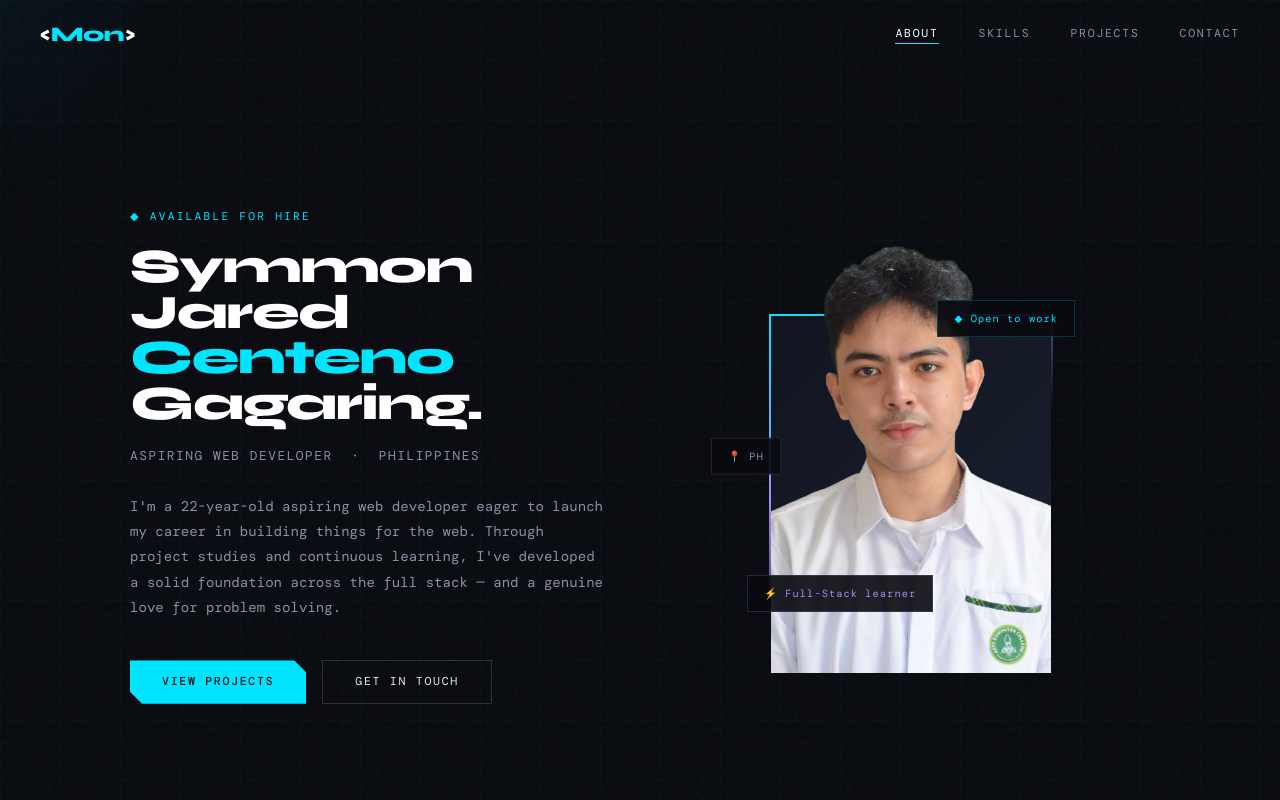
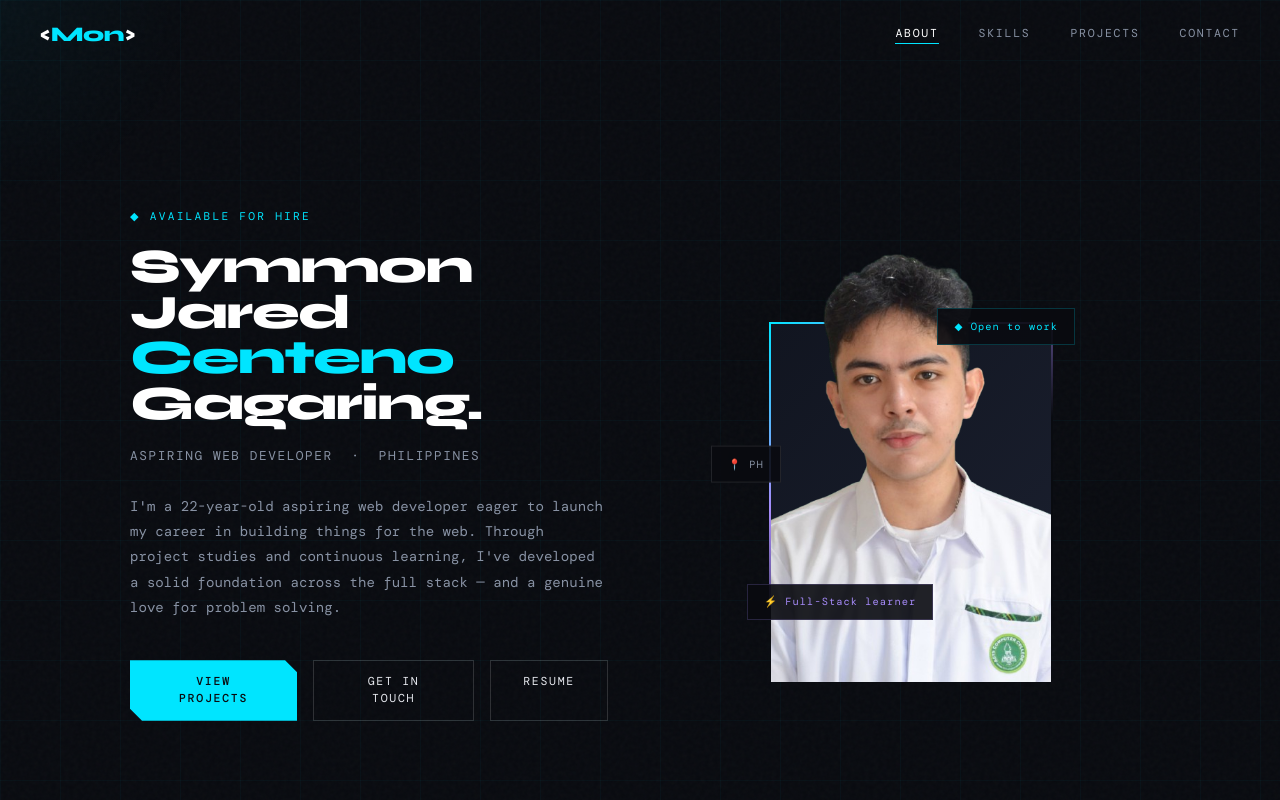
Before and after one commit to SyJared/symmon-portfolio, a React (Vite) app: page / in a window 1280 px wide. Shown: the top 800 px of the page. Built offline with nearby package versions, Linux system fonts and the light colour scheme; a web font is replaced by a local one.

Commit message:
downlaodable resume

```diff
--- a/src/Portfolio.jsx
+++ b/src/Portfolio.jsx
@@ -838,7 +838,10 @@ const sendEmail = (e) => {
               <div className={`hero-cta${heroInView ? " visible" : ""}`}>
                 <button className="btn-primary" onClick={() => scrollTo("Projects")}>View Projects</button>
                 <button className="btn-secondary" onClick={() => scrollTo("Contact")}>Get in Touch</button>
-              </div>
+                <a href="/resume.docx" download="resume.docx" className="btn-secondary">
+                  Resume
+                </a>
+            </div>
             </div>
             <div className={`hero-visual${heroInView ? " visible" : ""}`}>
               <div className="avatar-frame">
```
Also changed, not shown: 1 other file (tests, documents, lock files or other folders).
